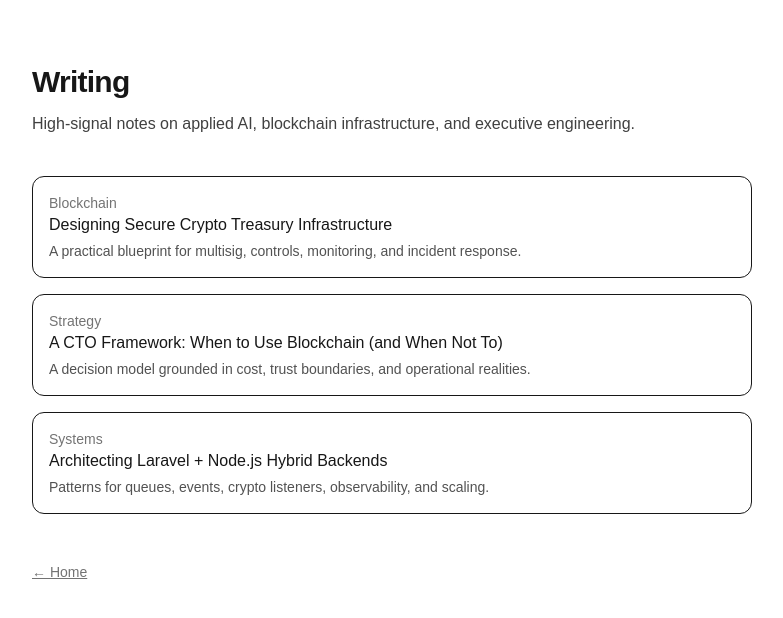
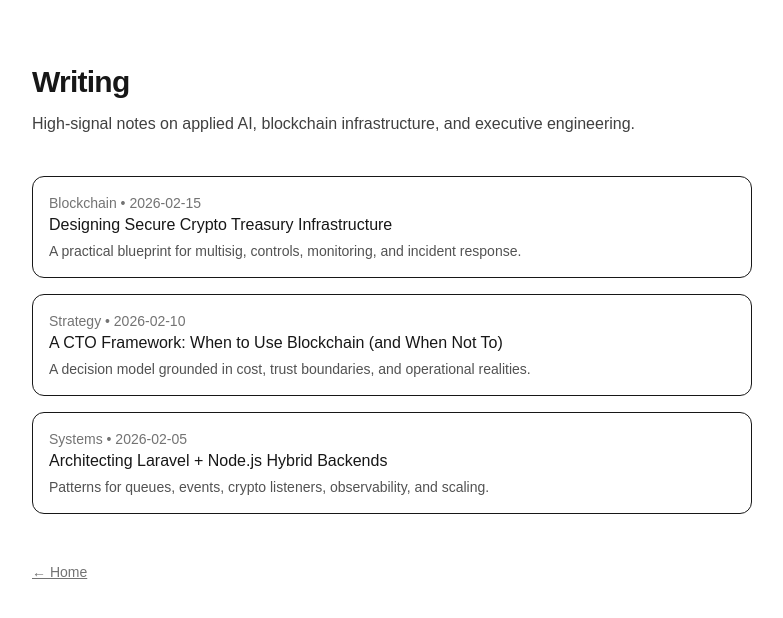
Before and after one commit to AsciencioAlex/alexayekha-site, a Next.js app: page /writing in a window 1280 px wide. Shown: the top 618 px of the page, without its empty margins (248-1031 px from the left). Built offline with nearby package versions, Linux system fonts and the light colour scheme.

Commit message:
Refactor to production-grade MDX setup with posts.ts

```diff
--- a/app/writing/[slug]/page.tsx
+++ b/app/writing/[slug]/page.tsx
@@ -1,57 +1,69 @@
 import Link from "next/link";
-import { getPostSlugs, getPostBySlug } from "@/lib/mdx";
-import { MDXRemote } from "next-mdx-remote/rsc";
-import rehypePrettyCode from "rehype-pretty-code";
+import { notFound } from "next/navigation";
+import fs from "fs";
+import { compileMDX } from "next-mdx-remote/rsc";
+import { getAllPosts, getPostBySlug } from "@/lib/posts";
 
-export async function generateStaticParams() {
-  const slugs = getPostSlugs("writing");
-  return slugs.map((slug) => ({ slug }));
+// Required for static export: prebuild all routes
+export function generateStaticParams() {
+  return getAllPosts().map((p) => ({ slug: p.slug }));
 }
 
 export async function generateMetadata({ params }: { params: Promise<{ slug: string }> }) {
   const { slug } = await params;
-  const post = getPostBySlug("writing", slug);
-  return {
-    title: `${post.metadata.title} | Alex Ayekha`,
-    description: post.metadata.desc,
-  };
+  try {
+    const { meta } = getPostBySlug(slug);
+    return {
+      title: `${meta.title} | Alex Ayekha`,
+      description: meta.summary,
+    };
+  } catch {
+    return {};
+  }
 }
 
-export default async function WritingPost({ params }: { params: Promise<{ slug: string }> }) {
+export default async function PostPage({
+  params,
+}: {
+  params: Promise<{ slug: string }>;
+}) {
   const { slug } = await params;
-  const post = getPostBySlug("writing", slug);
+  let meta: ReturnType<typeof getPostBySlug>["meta"];
+  let mdxSource: string;
+
+  try {
+    const result = getPostBySlug(slug);
+    meta = result.meta;
+    mdxSource = fs.readFileSync(result.mdxPath, "utf8");
+  } catch {
+    notFound();
+  }
+
+  // compile the MDX content (frontmatter will be ignored in rendering)
+  const { content } = await compileMDX({
+    source: mdxSource,
+    options: { parseFrontmatter: true },
+  });
 
   return (
     <main className="mx-auto max-w-3xl px-6 py-16">
-      <article>
-        <header className="space-y-2 border-b pb-8">
-          <div className="text-sm text-neutral-500">{post.metadata.label}</div>
-          <h1 className="text-3xl font-semibold tracking-tight">{post.metadata.title}</h1>
-          <div className="text-sm text-neutral-600">{post.metadata.date}</div>
-        </header>
+      <header className="space-y-3">
+        <div className="text-sm text-neutral-500">
+          {meta.category ? `${meta.category} • ` : ""}
+          {meta.date}
+        </div>
+        <h1 className="text-3xl font-semibold tracking-tight">{meta.title}</h1>
+        {meta.summary ? (
+          <p className="text-neutral-700 leading-relaxed">{meta.summary}</p>
+        ) : null}
+      </header>
 
-        <div className="prose prose-neutral mt-8 max-w-none prose-headings:font-semibold prose-a:text-neutral-900 prose-a:underline prose-code:text-sm prose-pre:bg-neutral-900 prose-pre:text-neutral-100">
-          <MDXRemote
-            source={post.content}
-            options={{
-              mdxOptions: {
-                rehypePlugins: [
-                  [
-                    rehypePrettyCode,
-                    {
-                      theme: "github-dark",
-                      keepBackground: true,
-                    },
-                  ],
-                ],
-              },
-            }}
-          />
-        </div>
+      <article className="prose prose-neutral mt-10 max-w-none">
+        {content}
       </article>
 
-      <footer className="mt-12 pt-8 border-t text-sm text-neutral-500">
-        <Link className="underline" href="/writing">← All Writing</Link>
+      <footer className="mt-12 text-sm text-neutral-500">
+        <Link className="underline" href="/writing">← Back to Writing</Link>
       </footer>
     </main>
   );
--- a/app/writing/page.tsx
+++ b/app/writing/page.tsx
@@ -1,8 +1,8 @@
 import Link from "next/link";
-import { getAllPosts } from "@/lib/mdx";
+import { getAllPosts } from "@/lib/posts";
 
 export default function WritingIndex() {
-  const posts = getAllPosts("writing");
+  const posts = getAllPosts();
   return (
     <main className="mx-auto max-w-3xl px-6 py-16">
       <header className="space-y-3">
@@ -13,15 +13,19 @@ export default function WritingIndex() {
       </header>
 
       <section className="mt-10 space-y-4">
-        {posts.map((post) => (
+        {posts.map((p) => (
           <Link
-            key={post.metadata.slug}
-            href={`/writing/${post.metadata.slug}`}
+            key={p.slug}
+            href={`/writing/${p.slug}`}
             className="block rounded-xl border p-4 hover:bg-neutral-50"
           >
-            <div className="text-sm text-neutral-500">{post.metadata.label}</div>
-            <div className="font-medium">{post.metadata.title}</div>
-            <div className="mt-1 text-sm text-neutral-600">{post.metadata.desc}</div>
+            <div className="text-sm text-neutral-500">
+              {p.category ? `${p.category} • ` : ""}{p.date}
+            </div>
+            <div className="font-medium">{p.title}</div>
+            {p.summary ? (
+              <div className="mt-1 text-sm text-neutral-600">{p.summary}</div>
+            ) : null}
           </Link>
         ))}
       </section>
--- a/content/writing/crypto-treasury.mdx
+++ b/content/writing/crypto-treasury.mdx
@@ -1,9 +1,9 @@
 ---
 title: "Designing Secure Crypto Treasury Infrastructure"
 date: "2026-02-15"
-label: "Blockchain"
-desc: "A practical blueprint for multisig, controls, monitoring, and incident response."
-tags: ["blockchain", "security", "infrastructure"]
+category: "Blockchain"
+summary: "A practical blueprint for multisig, controls, monitoring, and incident response."
+tags: ["multisig", "treasury", "gnosis-safe", "security", "operations"]
 ---
 
 ## Overview
--- a/content/writing/cto-blockchain-framework.mdx
+++ b/content/writing/cto-blockchain-framework.mdx
@@ -1,9 +1,9 @@
 ---
 title: "A CTO Framework: When to Use Blockchain (and When Not To)"
 date: "2026-02-10"
-label: "Strategy"
-desc: "A decision model grounded in cost, trust boundaries, and operational realities."
-tags: ["strategy", "blockchain", "architecture"]
+category: "Strategy"
+summary: "A decision model grounded in cost, trust boundaries, and operational realities."
+tags: ["strategy", "blockchain", "architecture", "decision-making"]
 ---
 
 ## The Question Every CTO Gets
--- a/content/writing/laravel-node-architecture.mdx
+++ b/content/writing/laravel-node-architecture.mdx
@@ -1,9 +1,9 @@
 ---
 title: "Architecting Laravel + Node.js Hybrid Backends"
 date: "2026-02-05"
-label: "Systems"
-desc: "Patterns for queues, events, crypto listeners, observability, and scaling."
-tags: ["architecture", "laravel", "nodejs", "backend"]
+category: "Systems"
+summary: "Patterns for queues, events, crypto listeners, observability, and scaling."
+tags: ["architecture", "laravel", "nodejs", "backend", "hybrid-systems"]
 ---
 
 ## Why Hybrid?
--- a/lib/mdx.ts
+++ /dev/null
@@ -1,55 +0,0 @@
-import fs from "fs";
-import path from "path";
-import matter from "gray-matter";
-
-const contentDirectory = path.join(process.cwd(), "content");
-
-export type PostMetadata = {
-  slug: string;
-  title: string;
-  date: string;
-  label: string;
-  desc: string;
-  tags?: string[];
-};
-
-export type Post = {
-  metadata: PostMetadata;
-  content: string;
-};
-
-export function getPostSlugs(section: string): string[] {
-  const sectionPath = path.join(contentDirectory, section);
-  if (!fs.existsSync(sectionPath)) return [];
-
-  return fs
-    .readdirSync(sectionPath)
-    .filter((file) => /\.mdx?$/.test(file))
-    .map((file) => file.replace(/\.mdx?$/, ""));
-}
-
-export function getPostBySlug(section: string, slug: string): Post {
-  const fullPath = path.join(contentDirectory, section, `${slug}.mdx`);
-  const fileContents = fs.readFileSync(fullPath, "utf8");
-  const { data, content } = matter(fileContents);
-
-  return {
-    metadata: {
-      slug,
-      title: data.title || "",
-      date: data.date || "",
-      label: data.label || "",
-      desc: data.desc || "",
-      tags: data.tags || [],
-    },
-    content,
-  };
-}
-
-export function getAllPosts(section: string): Post[] {
-  const slugs = getPostSlugs(section);
-  const posts = slugs
-    .map((slug) => getPostBySlug(section, slug))
-    .sort((a, b) => (a.metadata.date > b.metadata.date ? -1 : 1));
-  return posts;
-}
--- /dev/null
+++ b/lib/posts.ts
@@ -0,0 +1,61 @@
+import fs from "fs";
+import path from "path";
+import matter from "gray-matter";
+
+const CONTENT_DIR = path.join(process.cwd(), "content", "writing");
+
+export type PostMeta = {
+  slug: string;
+  title: string;
+  date: string;
+  category?: string;
+  summary?: string;
+  tags?: string[];
+};
+
+export function getAllPosts(): PostMeta[] {
+  const files = fs
+    .readdirSync(CONTENT_DIR)
+    .filter((f) => f.endsWith(".mdx"));
+
+  const posts = files.map((file) => {
+    const slug = file.replace(/\.mdx$/, "");
+    const fullPath = path.join(CONTENT_DIR, file);
+    const raw = fs.readFileSync(fullPath, "utf8");
+    const { data } = matter(raw);
+
+    return {
+      slug,
+      title: String(data.title ?? slug),
+      date: String(data.date ?? "1970-01-01"),
+      category: data.category ? String(data.category) : undefined,
+      summary: data.summary ? String(data.summary) : undefined,
+      tags: Array.isArray(data.tags) ? data.tags.map(String) : undefined,
+    };
+  });
+
+  // newest first
+  posts.sort((a, b) => (a.date < b.date ? 1 : -1));
+  return posts;
+}
+
+export function getPostBySlug(slug: string): { meta: PostMeta; mdxPath: string } {
+  const mdxPath = path.join(CONTENT_DIR, `${slug}.mdx`);
+  if (!fs.existsSync(mdxPath)) {
+    throw new Error(`Post not found: ${slug}`);
+  }
+
+  const raw = fs.readFileSync(mdxPath, "utf8");
+  const { data } = matter(raw);
+
+  const meta: PostMeta = {
+    slug,
+    title: String(data.title ?? slug),
+    date: String(data.date ?? "1970-01-01"),
+    category: data.category ? String(data.category) : undefined,
+    summary: data.summary ? String(data.summary) : undefined,
+    tags: Array.isArray(data.tags) ? data.tags.map(String) : undefined,
+  };
+
+  return { meta, mdxPath };
+}
```
